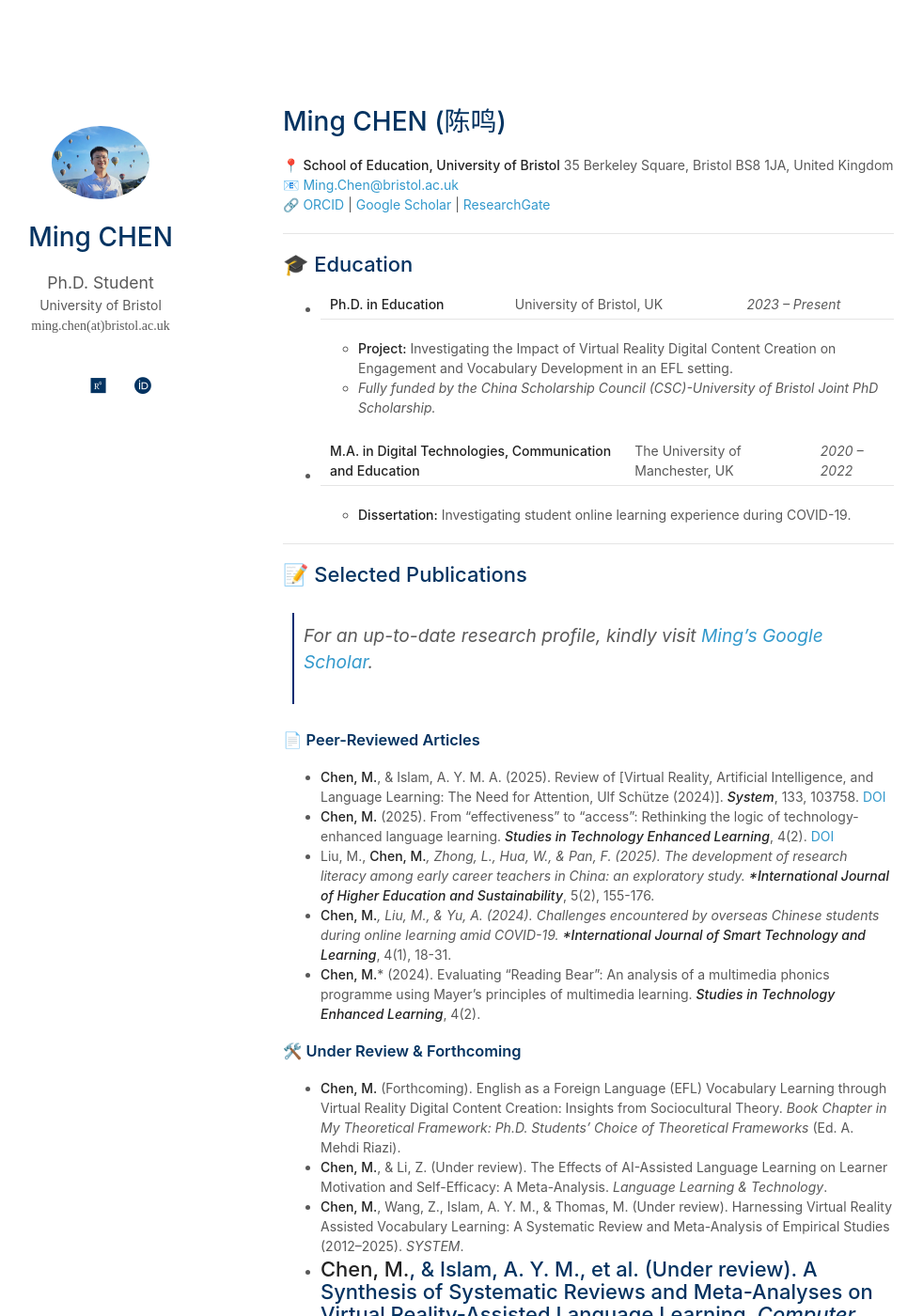
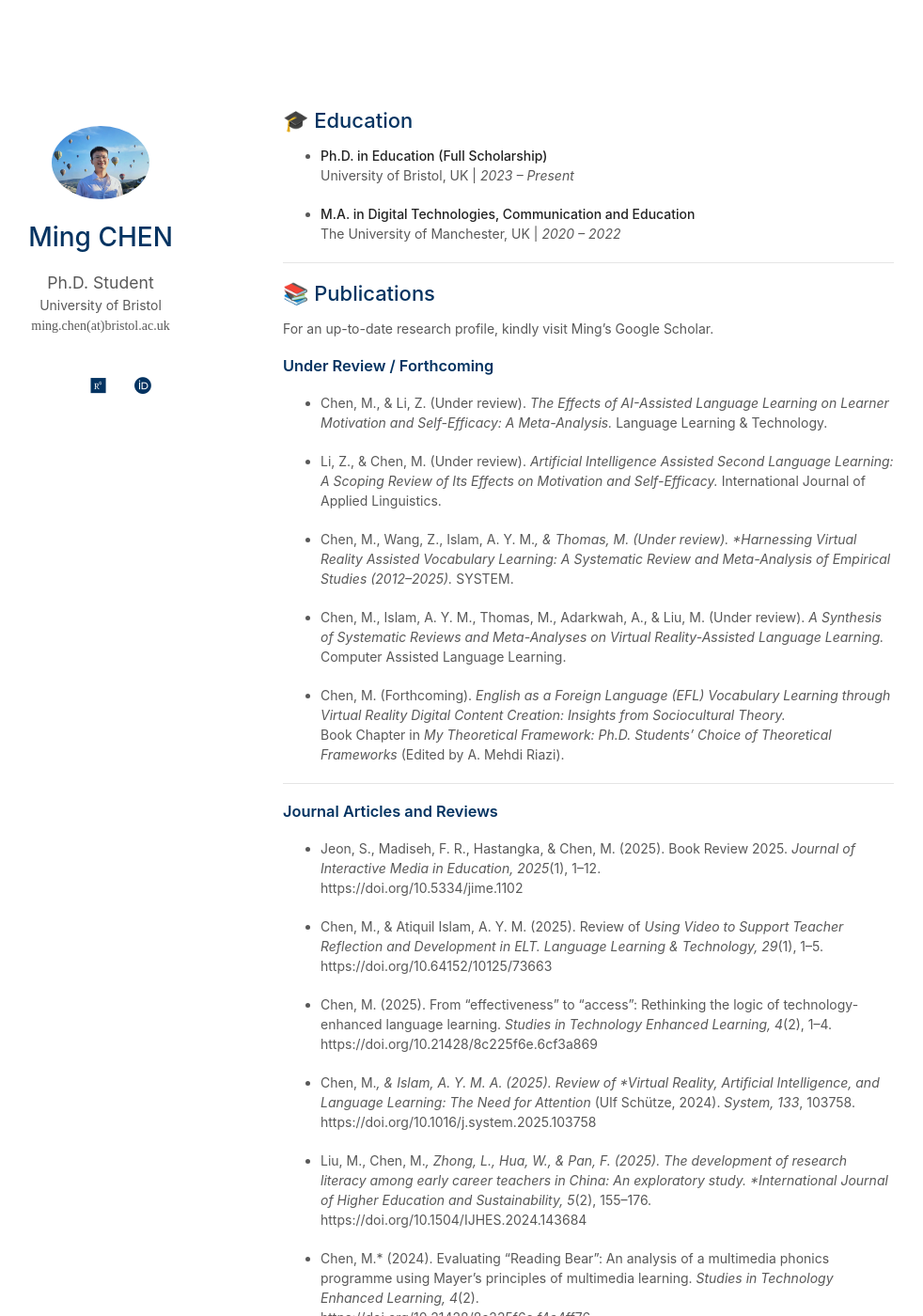
Before and after one commit to EricMingChen/EricMingChen.github.io, a Jekyll site: the page built from index.md, in a window 1280 px wide and 1400 px high. Shown: the whole window at 94% size, without its empty margins (169-1151 px from the left). Built offline with Jekyll 4.4.1, drawn with Linux system fonts in a browser that asks for light colours; a style sheet for code colours, icons or effects is not loaded; our own code applies the rules of GitHub Pages for plain Markdown files; some of the changed text lies outside the part shown.

Commit message:
Update index.md

```diff
--- a/index.md
+++ b/index.md
@@ -2,72 +2,106 @@
 layout: homepage
 ---
 
-# Ming CHEN (陈鸣)
+## 🎓 Education
 
-📍 **School of Education, University of Bristol** 35 Berkeley Square, Bristol BS8 1JA, United Kingdom
-📧 [Ming.Chen@bristol.ac.uk](mailto:Ming.Chen@bristol.ac.uk)
-🔗 [ORCID](https://orcid.org/0000-0003-4099-1606) | [Google Scholar](https://scholar.google.com/citations?user=bhmuN8YAAAAJ&hl=en) | [ResearchGate](https://www.researchgate.net/profile/Ming-Chen-174/research)
+- **Ph.D. in Education (Full Scholarship)**
+  University of Bristol, UK | *2023 – Present*
+
+- **M.A. in Digital Technologies, Communication and Education**
+  The University of Manchester, UK | *2020 – 2022*
 
 ---
 
-## 🎓 Education
+## 📚 Publications
 
-* **Ph.D. in Education** | University of Bristol, UK | *2023 – Present*
-    * **Project:** Investigating the Impact of Virtual Reality Digital Content Creation on Engagement and Vocabulary Development in an EFL setting.
-    * *Fully funded by the China Scholarship Council (CSC)-University of Bristol Joint PhD Scholarship.*
-* **M.A. in Digital Technologies, Communication and Education** | The University of Manchester, UK | *2020 – 2022*
-    * **Dissertation:** Investigating student online learning experience during COVID-19.
+For an up-to-date research profile, kindly visit Ming’s Google Scholar.
+
+### Under Review / Forthcoming
+
+- Chen, M., & Li, Z. (Under review). *The Effects of AI-Assisted Language Learning on Learner Motivation and Self-Efficacy: A Meta-Analysis.* Language Learning & Technology.
+
+- Li, Z., & Chen, M. (Under review). *Artificial Intelligence Assisted Second Language Learning: A Scoping Review of Its Effects on Motivation and Self-Efficacy.* International Journal of Applied Linguistics.
+
+- Chen, M., Wang, Z., Islam, A. Y. M.*, & Thomas, M. (Under review). *Harnessing Virtual Reality Assisted Vocabulary Learning: A Systematic Review and Meta-Analysis of Empirical Studies (2012–2025).* SYSTEM.
+
+- Chen, M., Islam, A. Y. M., Thomas, M., Adarkwah, A., & Liu, M. (Under review). *A Synthesis of Systematic Reviews and Meta-Analyses on Virtual Reality-Assisted Language Learning.* Computer Assisted Language Learning.
+
+- Chen, M. (Forthcoming). *English as a Foreign Language (EFL) Vocabulary Learning through Virtual Reality Digital Content Creation: Insights from Sociocultural Theory.*
+  Book Chapter in *My Theoretical Framework: Ph.D. Students’ Choice of Theoretical Frameworks* (Edited by A. Mehdi Riazi).
 
 ---
 
-## 📝 Selected Publications
-> For an up-to-date research profile, kindly visit [Ming’s Google Scholar](https://scholar.google.com/citations?user=bhmuN8YAAAAJ&hl=en).
+### Journal Articles and Reviews
 
+- Jeon, S., Madiseh, F. R., Hastangka, & Chen, M. (2025). Book Review 2025. *Journal of Interactive Media in Education, 2025*(1), 1–12.
+  https://doi.org/10.5334/jime.1102
 
-### 📄 Peer-Reviewed Articles
-* **Chen, M.**, & Islam, A. Y. M. A. (2025). Review of [Virtual Reality, Artificial Intelligence, and Language Learning: The Need for Attention, Ulf Schütze (2024)]. ***System***, 133, 103758. [DOI](https://doi.org/10.1016/j.system.2025.103758)
-* **Chen, M.** (2025). From “effectiveness” to “access”: Rethinking the logic of technology-enhanced language learning. ***Studies in Technology Enhanced Learning***, 4(2). [DOI](https://doi.org/10.21428/8c225f6e.6cf3a869)
-* Liu, M., **Chen, M.***, Zhong, L., Hua, W., & Pan, F. (2025). The development of research literacy among early career teachers in China: an exploratory study. ***International Journal of Higher Education and Sustainability***, 5(2), 155-176.
-* **Chen, M.***, Liu, M., & Yu, A. (2024). Challenges encountered by overseas Chinese students during online learning amid COVID-19. ***International Journal of Smart Technology and Learning***, 4(1), 18-31.
-* **Chen, M.*** (2024). Evaluating “Reading Bear”: An analysis of a multimedia phonics programme using Mayer’s principles of multimedia learning. ***Studies in Technology Enhanced Learning***, 4(2).
+- Chen, M., & Atiquil Islam, A. Y. M. (2025). Review of *Using Video to Support Teacher Reflection and Development in ELT.* *Language Learning & Technology, 29*(1), 1–5.
+  https://doi.org/10.64152/10125/73663
 
-### 🛠️ Under Review & Forthcoming
-* **Chen, M.** (Forthcoming). English as a Foreign Language (EFL) Vocabulary Learning through Virtual Reality Digital Content Creation: Insights from Sociocultural Theory. *Book Chapter in My Theoretical Framework: Ph.D. Students’ Choice of Theoretical Frameworks* (Ed. A. Mehdi Riazi).
-* **Chen, M.**, & Li, Z. (Under review). The Effects of AI-Assisted Language Learning on Learner Motivation and Self-Efficacy: A Meta-Analysis. *Language Learning & Technology*.
-* **Chen, M.**, Wang, Z., Islam, A. Y. M., & Thomas, M. (Under review). Harnessing Virtual Reality Assisted Vocabulary Learning: A Systematic Review and Meta-Analysis of Empirical Studies (2012–2025). *SYSTEM*.
-* **Chen, M.**, & Islam, A. Y. M., et al. (Under review). A Synthesis of Systematic Reviews and Meta-Analyses on Virtual Reality-Assisted Language Learning. *Computer Assisted Language Learning*.
----
+- Chen, M. (2025). From “effectiveness” to “access”: Rethinking the logic of technology-enhanced language learning. *Studies in Technology Enhanced Learning, 4*(2), 1–4.
+  https://doi.org/10.21428/8c225f6e.6cf3a869
 
-## 💰 Funding & Grants
+- Chen, M.*, & Islam, A. Y. M. A. (2025). Review of *Virtual Reality, Artificial Intelligence, and Language Learning: The Need for Attention* (Ulf Schütze, 2024). *System, 133*, 103758.
+  https://doi.org/10.1016/j.system.2025.103758
 
-| Year | Award / Grant | Institution |
-| :--- | :--- | :--- |
-| 2023-27 | **Joint PhD Scholarship** | China Scholarship Council & Univ. of Bristol |
-| 2024-25 | **Research Collaboration Grant** | TLC, University of Bristol |
-| 2024-25 | **Fieldwork Support Grant** | PASE, University of Bristol |
-| 2024 | **PhD Connect Conference Grant** | The Alan Turing Institute |
-| 2023-27 | **Research Training Support Grant** | University of Bristol |
+- Liu, M., Chen, M.*, Zhong, L., Hua, W., & Pan, F. (2025). The development of research literacy among early career teachers in China: An exploratory study. *International Journal of Higher Education and Sustainability, 5*(2), 155–176.
+  https://doi.org/10.1504/IJHES.2024.143684
+
+- Chen, M.* (2024). Evaluating “Reading Bear”: An analysis of a multimedia phonics programme using Mayer’s principles of multimedia learning. *Studies in Technology Enhanced Learning, 4*(2).
+  https://doi.org/10.21428/8c225f6e.f4a4ff76
+
+- Chen, M.*, Liu, M., & Yu, A. (2024). Challenges encountered by overseas Chinese students during online learning amid COVID-19. *International Journal of Smart Technology and Learning, 4*(1), 18–31.
+  https://doi.org/10.1504/IJSMARTTL.2024.142175
 
 ---
 
-## 🏛️ Academic Services
+## 💰 Selected Funding & Grants
 
-### 🌟 Professional Engagement
-* **Cambridge China Education Forum (CCEF):**
-    * Operations Division Coordinator (2026)
-    * Lead of Early Career Researcher Forum (2025)
-    * Panel Coordinator (2024-2025)
-* **University of Bristol:**
-    * Co-chair, Faculty of Social Science and Law PGR Annual Conference 2024
-    * PhD Student Representative, School of Education
-
-### 🖋️ Editorial & Reviewing
-* **Copy Editor:** *Language Learning & Technology* (2024 – Present)
-* **Journal Reviewer:**
-    * *The Asia-Pacific Education Researcher*
-    * *Journal of Multilingual and Multicultural Development*
-    * *Journal of Computers in Education*
-    * *Humanities & Social Sciences Communications* (Nature Portfolio)
-* **Conference Reviewer:** BERA (2026), ISLS (2025), AERA (2025), iLRN (2024-2026).
+- China Scholarship Council and University of Bristol Joint PhD Scholarship (2023–2027)
+- Research Training Support Grant (RTSG), University of Bristol (2023–2027)
+- Research Collaboration Grant, The Centre for Teaching, Learning and Curriculum (TLC), University of Bristol (2024–2025)
+- Fieldwork Support Grant, Centre for Psychological Approaches for Studying Education (PASE), University of Bristol (2024–2025)
+- PhD Connect Conference Grant (The Alan Turing Institute), Turing Liaison (2024)
 
 ---
+
+## 🏛 Academic Services
+
+### Professional Engagement
+
+- Coordinator for Operations Division, Cambridge China Education Forum 2026, University of Cambridge, UK
+- Lead, Early Career Researcher Forum, Cambridge China Education Forum 2025, University of Cambridge
+- Coordinator, Language and Literature Panel, Cambridge China Education Forum 2025, University of Cambridge, UK
+- Coordinator, Educational Technology Panel, Cambridge China Education Forum 2024, University of Cambridge, UK
+- Co-chair, Faculty of Social Science and Law PGR Annual Conference 2024, University of Bristol, UK
+- PhD Student Representative, School of Education, University of Bristol, UK
+
+---
+
+### Journal Editorial Service
+
+- Copy Editor, *Language Learning & Technology* (2024–Present)
+
+---
+
+### Journal Reviewer
+
+- *The Asia-Pacific Education Researcher*
+- *Journal of Multilingual and Multicultural Development*
+- *Journal of Computers in Education*
+- *Cogent Education*
+- *International Journal of Smart Technology and Learning*
+- *Discover Education*
+- *Humanities & Social Sciences Communications*
+
+---
+
+### Conference Reviewer
+
+- BERA 2026 Conference (British Educational Research Association)
+- ISLS 2025 Conference (International Society of the Learning Sciences)
+- AERA 2025 Conference (American Educational Research Association)
+- iLRN 2026 Conference (International Conference of the Immersive Learning Research Network)
+- iLRN 2025 Conference (International Conference of the Immersive Learning Research Network)
+- iLRN 2024 Conference (International Conference of the Immersive Learning Research Network)
```
